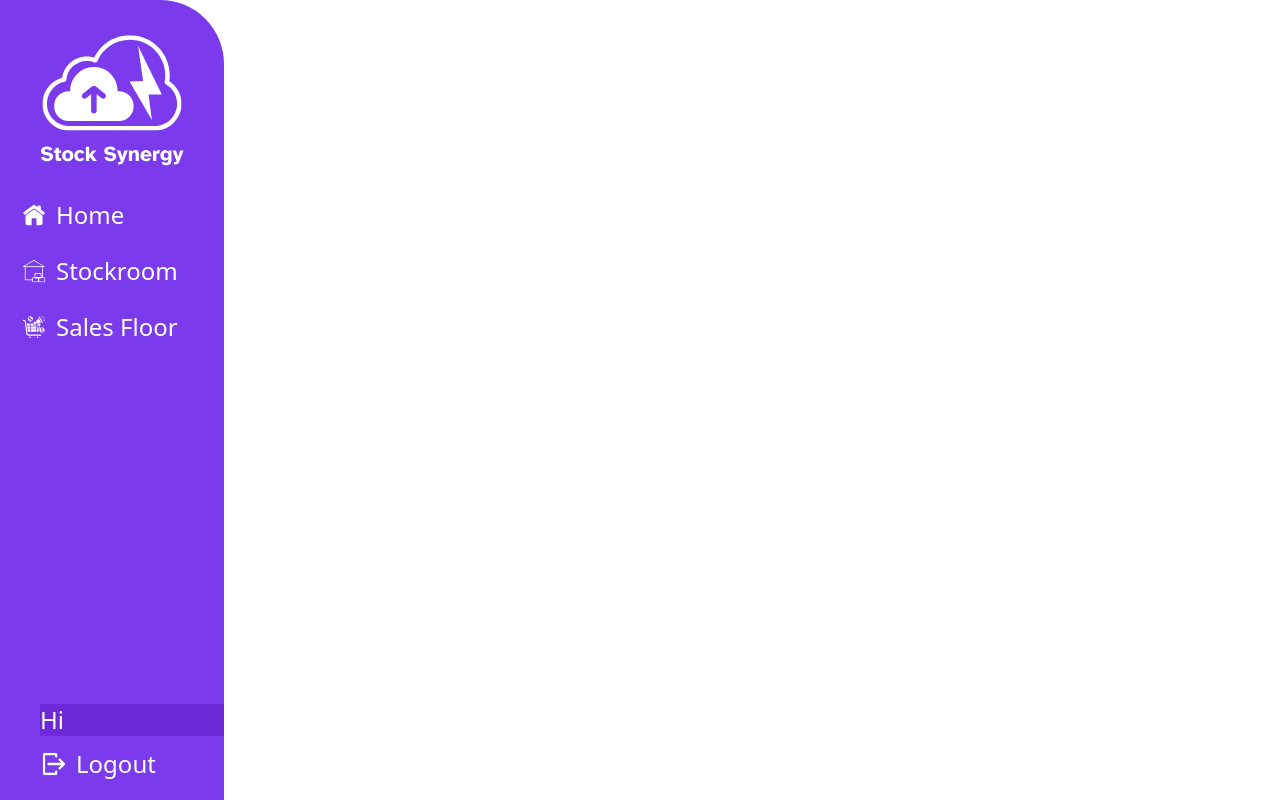
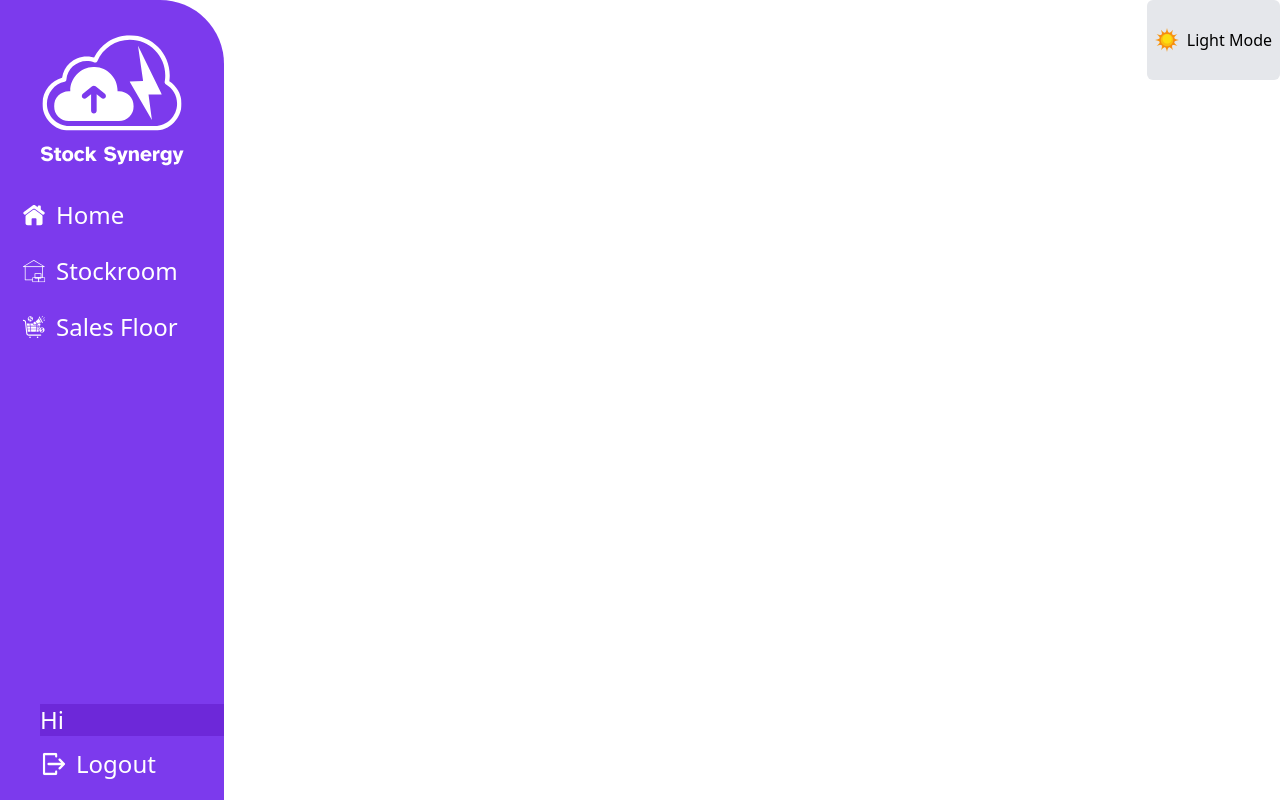
Before and after one commit to MaggPerez/StockSynergy, a React (Vite) app: page /stockroom in a window 1280 px wide. Built offline with nearby package versions, Linux system fonts and the light colour scheme; no server answers.

Commit message:
stockroom layout

```diff
--- a/src/pages/Stockroom.jsx
+++ b/src/pages/Stockroom.jsx
@@ -2,15 +2,24 @@ import { Link } from "react-router-dom";
 
 import Sidebar from "../components/Sidebar";
 import PageHeader from "../components/PageHeader";
+import DarkModeToggle from "../components/DarkModeToggle";
 
 
 function Stockroom() {
 
     return (
-        <main className="lg:pl-56 lg:duration-300">
+        <main className="lg:pl-56 lg:duration-300 text-black dark:text-white">
             <Sidebar />
 
-            <PageHeader title="Stockroom" />
+            <div className="flex justify-between">
+                <PageHeader title="Stockroom" />
+                <DarkModeToggle />
+
+            </div>
+
+            <div>
+
+            </div>
         </main>
     );
 }
```
